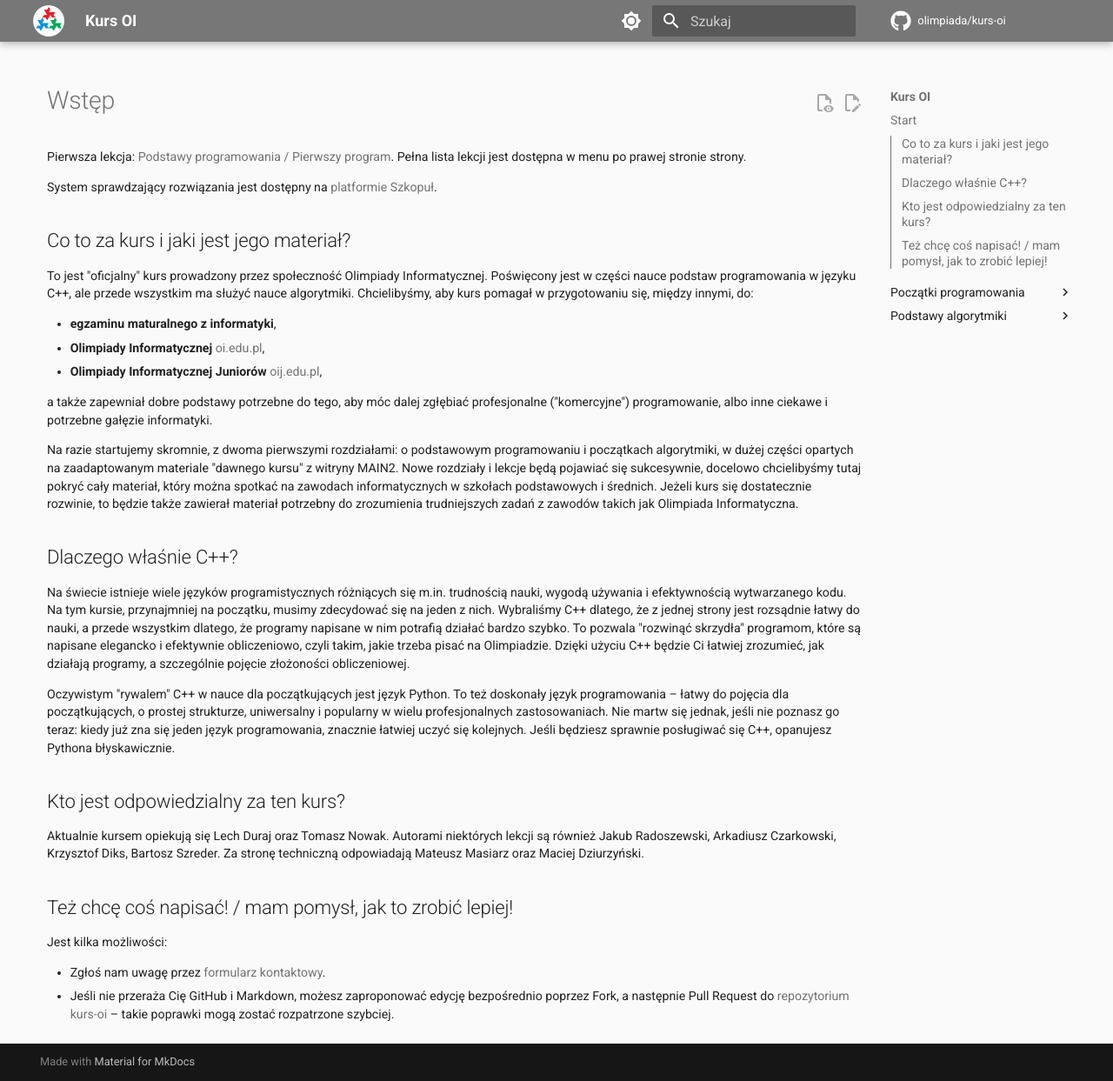
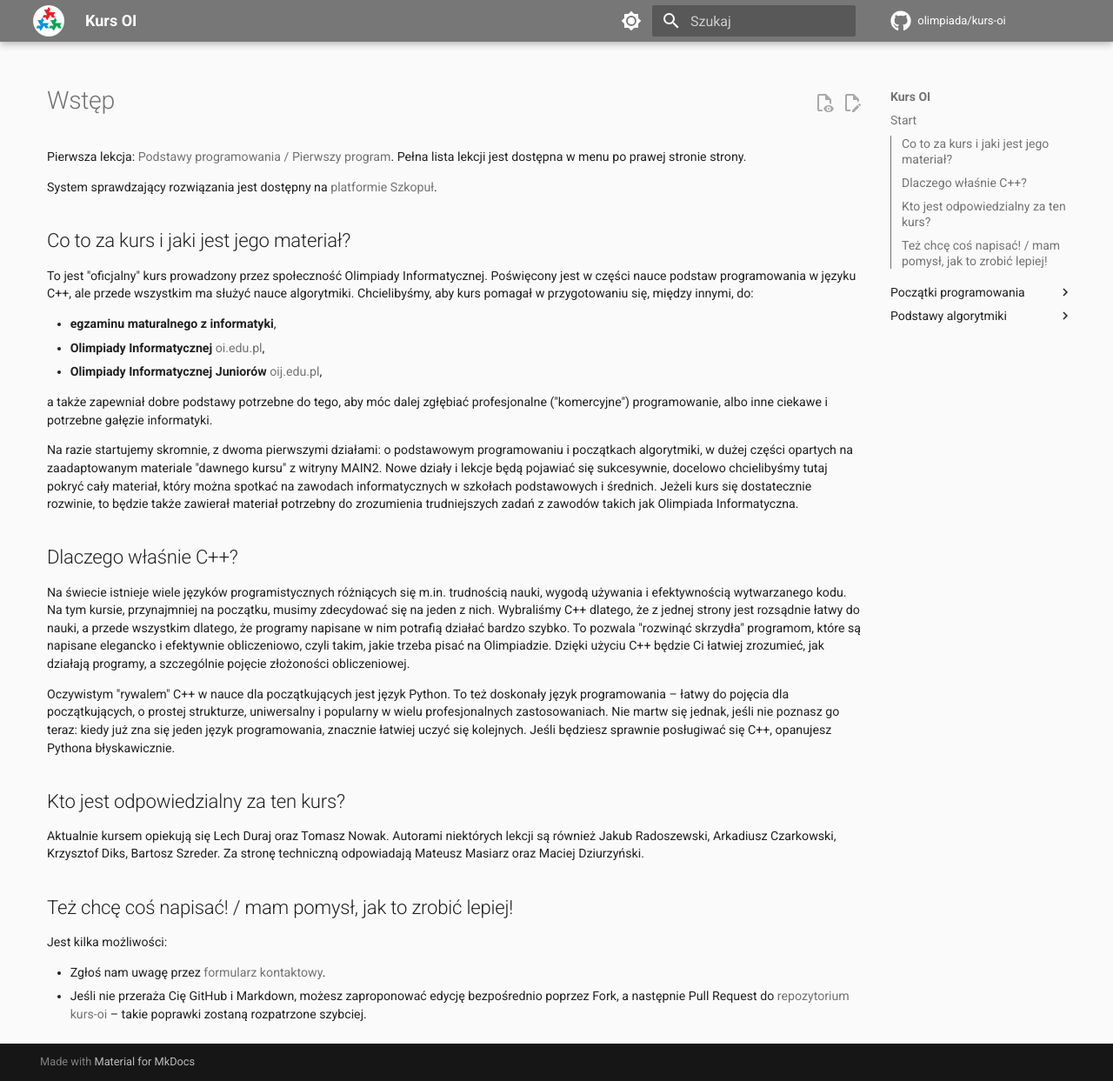
Before and after one commit to olimpiada/kurs-oi, an MkDocs documentation site: the page built from docs/index.md, in a window 1280 px wide and 1243 px high. Shown: the whole window at 87% size. Built offline with MkDocs 1.6.1 and Material for MkDocs 9.7.7, drawn with Linux system fonts in a browser that asks for light colours; comment, search, counter and statistics services are not loaded.

Commit message:
poprawki index.md

```diff
--- a/docs/index.md
+++ b/docs/index.md
@@ -14,7 +14,7 @@ To jest "oficjalny" kurs prowadzony przez społeczność Olimpiady Informatyczne
 
 a także zapewniał dobre podstawy potrzebne do tego, aby móc dalej zgłębiać profesjonalne ("komercyjne") programowanie, albo inne ciekawe i potrzebne gałęzie informatyki.
 
-Na razie startujemy skromnie, z dwoma pierwszymi rozdziałami: o podstawowym programowaniu i początkach algorytmiki, w dużej części opartych na zaadaptowanym materiale "dawnego kursu" z witryny MAIN2. Nowe rozdziały i lekcje będą pojawiać się sukcesywnie, docelowo chcielibyśmy tutaj pokryć cały materiał, który można spotkać na zawodach informatycznych w szkołach podstawowych i średnich. Jeżeli kurs się dostatecznie rozwinie, to będzie także zawierał materiał potrzebny do zrozumienia trudniejszych zadań z zawodów takich jak Olimpiada Informatyczna.
+Na razie startujemy skromnie, z dwoma pierwszymi działami: o podstawowym programowaniu i początkach algorytmiki, w dużej części opartych na zaadaptowanym materiale "dawnego kursu" z witryny MAIN2. Nowe działy i lekcje będą pojawiać się sukcesywnie, docelowo chcielibyśmy tutaj pokryć cały materiał, który można spotkać na zawodach informatycznych w szkołach podstawowych i średnich. Jeżeli kurs się dostatecznie rozwinie, to będzie także zawierał materiał potrzebny do zrozumienia trudniejszych zadań z zawodów takich jak Olimpiada Informatyczna.
 
 ## Dlaczego właśnie C++?
 
@@ -31,4 +31,4 @@ Aktualnie kursem opiekują się Lech Duraj oraz Tomasz Nowak. Autorami niektór
 Jest kilka możliwości:
 
  * Zgłoś nam uwagę przez [formularz kontaktowy](https://forms.gle/Nj8oRMhaV7QxnFZLA).
- * Jeśli nie przeraża Cię GitHub i Markdown, możesz zaproponować edycję bezpośrednio poprzez Fork, a następnie Pull Request do [repozytorium kurs-oi](https://github.com/olimpiada/kurs-oi/) – takie poprawki mogą zostać rozpatrzone szybciej.
+ * Jeśli nie przeraża Cię GitHub i Markdown, możesz zaproponować edycję bezpośrednio poprzez Fork, a następnie Pull Request do [repozytorium kurs-oi](https://github.com/olimpiada/kurs-oi/) – takie poprawki zostaną rozpatrzone szybciej.
```
